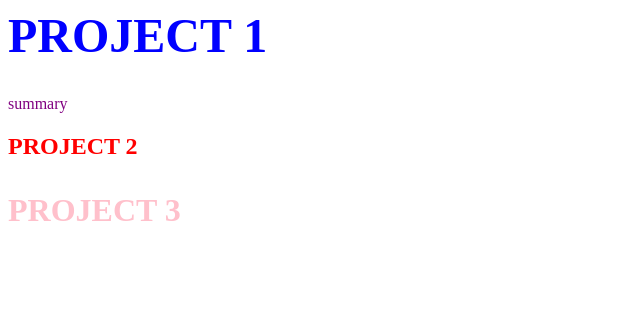
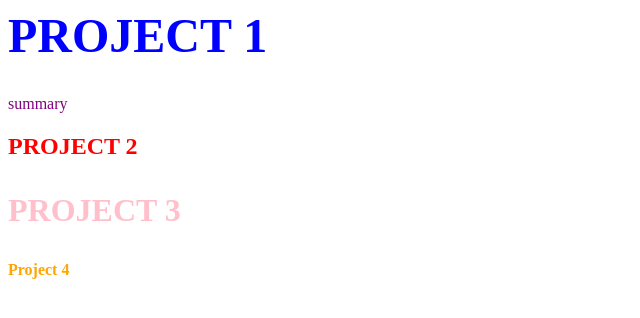
Before and after one commit to keystats/sshremote, a plain HTML site: page index.html in a window 1280 px wide. Shown: the full height of the page, 0-640 px from the left. Drawn offline with Linux system fonts and the light colour scheme.

Commit message:
many changes

```diff
--- a/index.html
+++ b/index.html
@@ -6,6 +6,7 @@
 			h1{color:blue;font-size:300%}
 			h2{color:red;font-size:150%}
 			h3{color:pink;font-size:200%}
+			h4{color:orange}
 			p{color:purple}
 		</style>
 	</head>
@@ -14,5 +15,6 @@
 		<p> summary</p>
 		<h2>PROJECT 2</h2>
 		<h3>PROJECT 3</h3>
+		<h4>Project 4</h4>
 	</body>
 </html>
```
